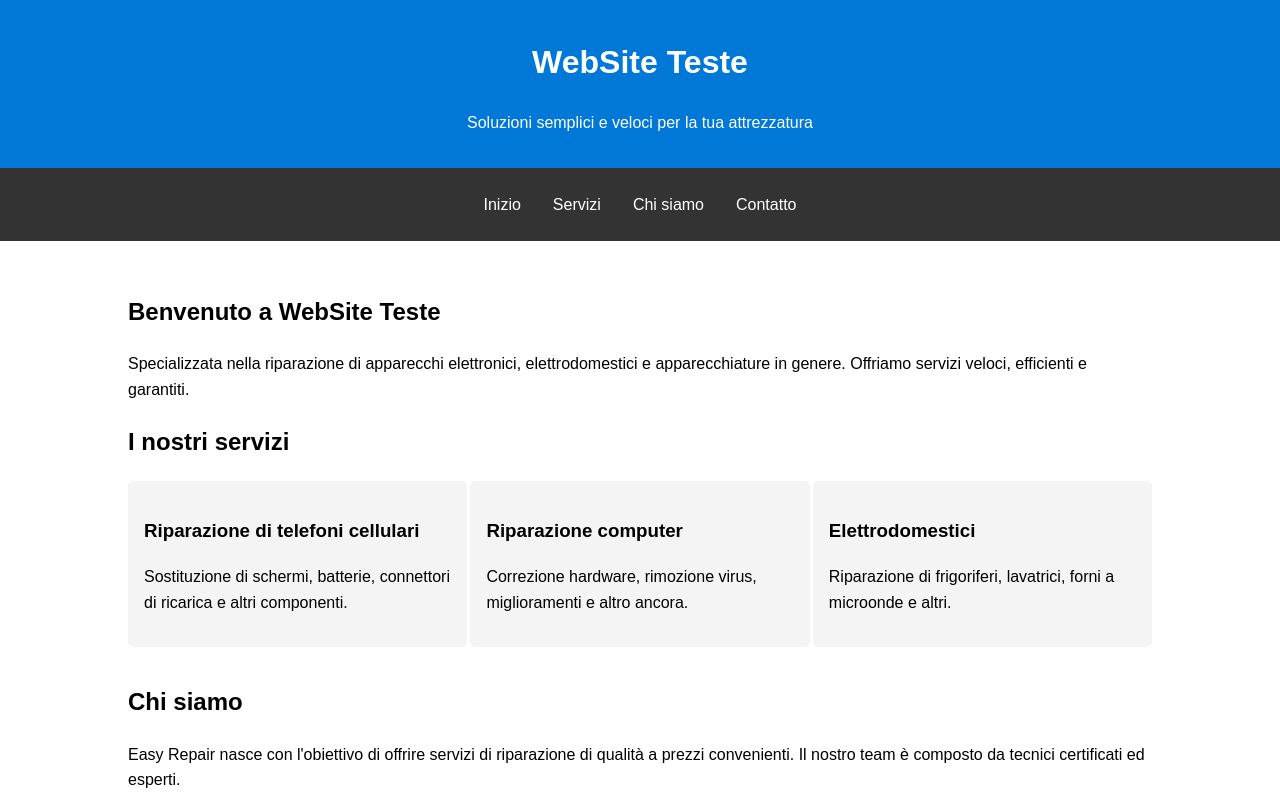
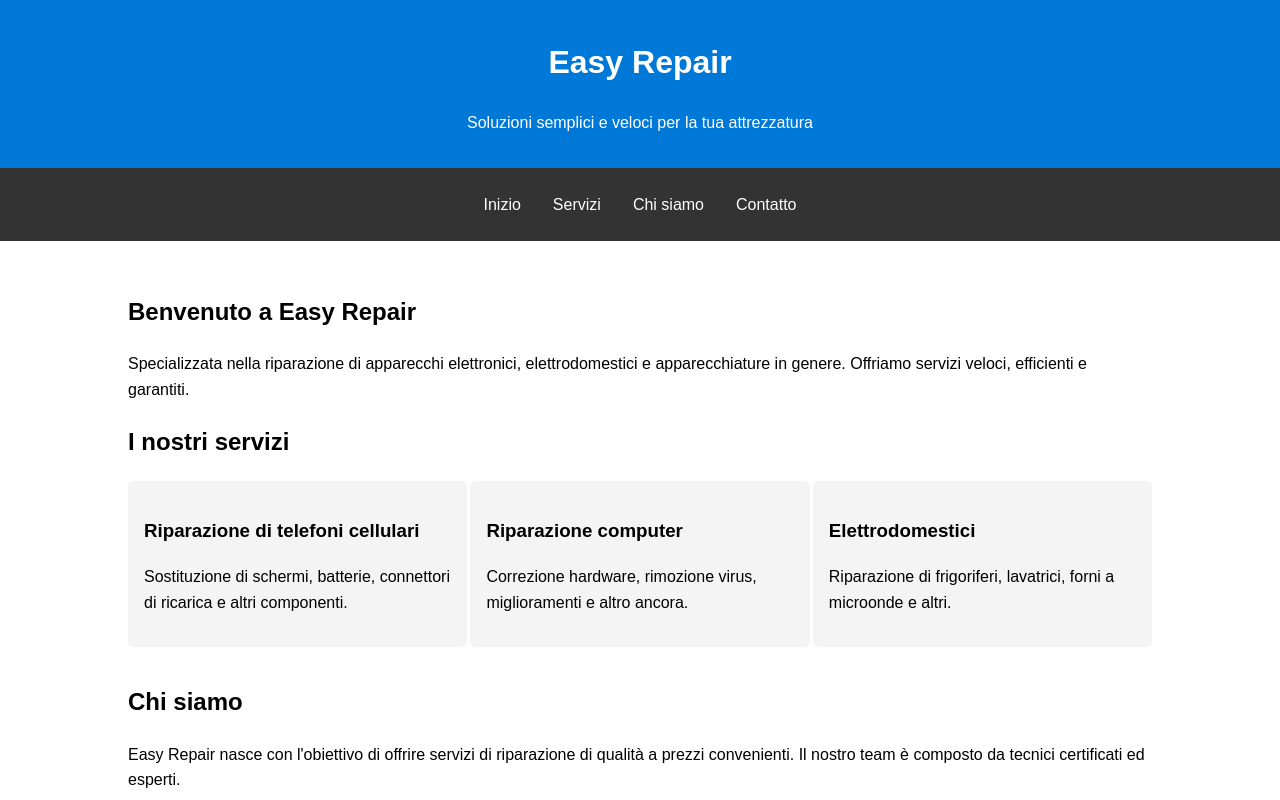
Before and after one commit to Spookyx00/WEBSITEEasyRepair, a plain HTML site: page index.html in a window 1280 px wide. Shown: the top 800 px of the page. Drawn offline with Linux system fonts and the light colour scheme.

Commit message:
Update index.html

```diff
--- a/index.html
+++ b/index.html
@@ -107,7 +107,7 @@
 </head>
 <body>
     <header>
-        <h1>WebSite Teste</h1>
+        <h1>Easy Repair</h1>
         <p>Soluzioni semplici e veloci per la tua attrezzatura</p>
     </header>
 
@@ -122,7 +122,7 @@
 
     <div class="container">
         <section id="inicio">
-            <h2>Benvenuto a WebSite Teste</h2>
+            <h2>Benvenuto a Easy Repair</h2>
             <p>Specializzata nella riparazione di apparecchi elettronici, elettrodomestici e apparecchiature in genere. Offriamo servizi veloci, efficienti e garantiti.</p>
         </section>
 
```
